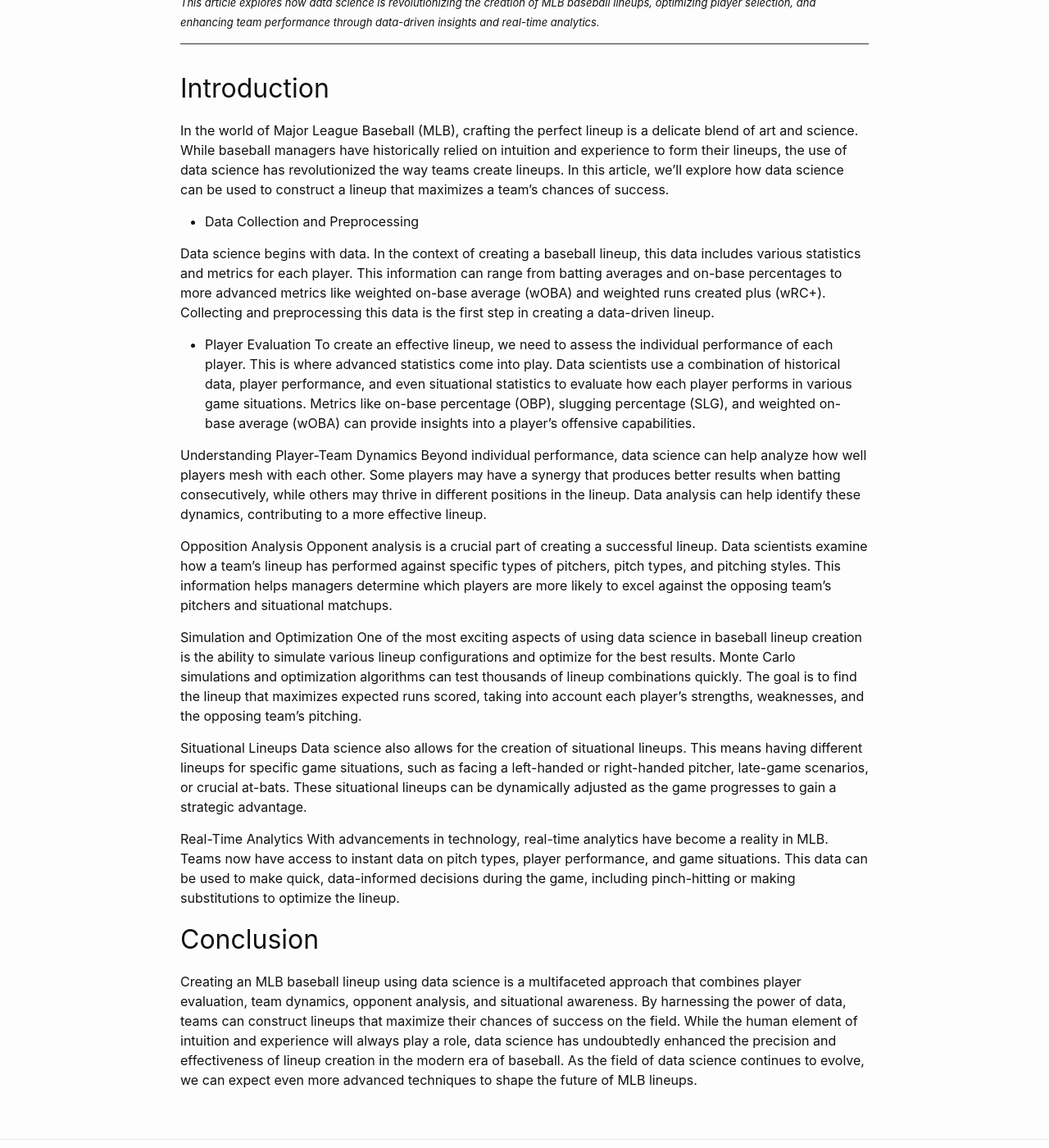
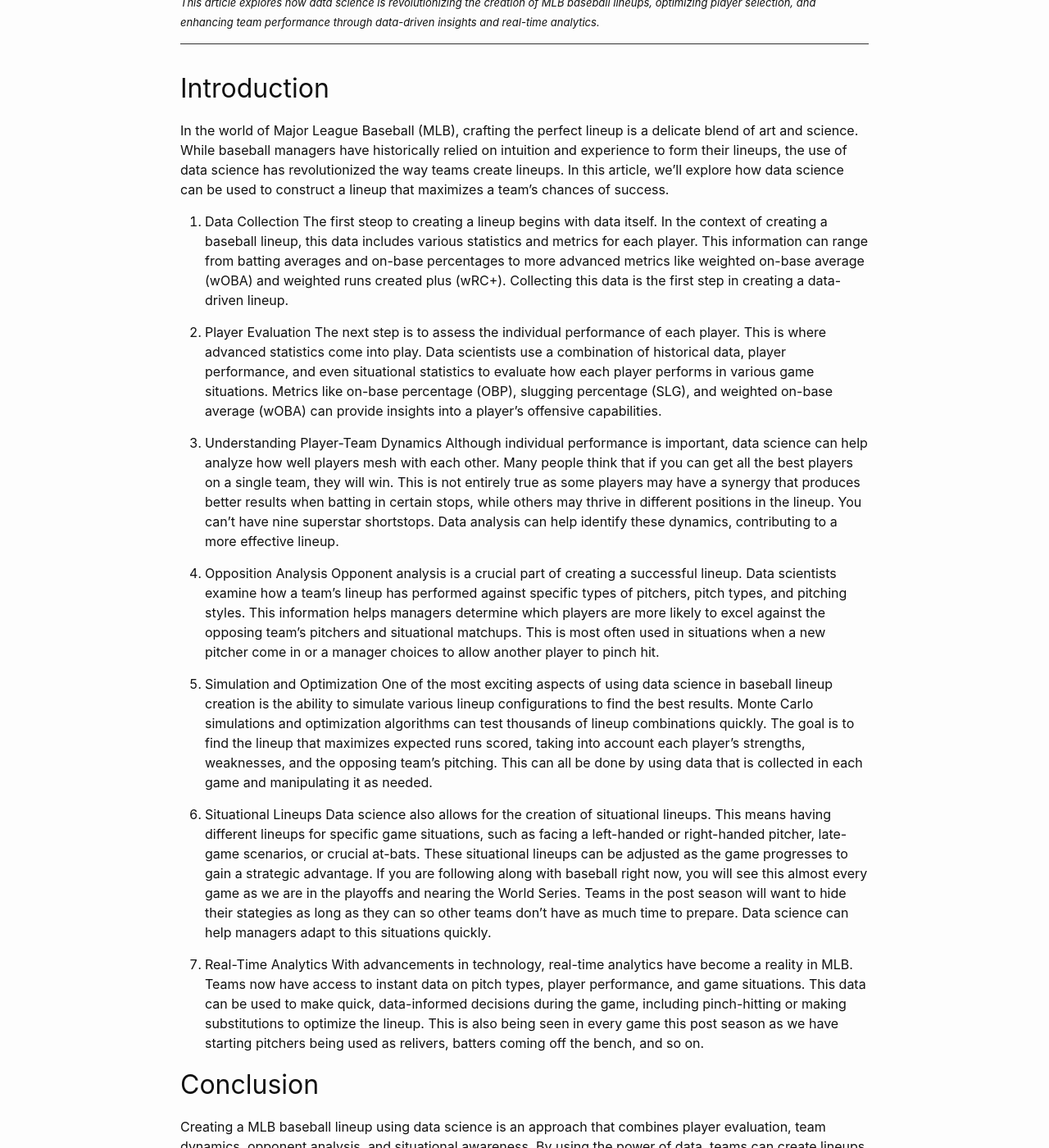
Before and after one commit to boi-andy/my-blog, a Jekyll site: the page built from _posts/2023-10-18-tutorial.md, in a window 1280 px wide and 1400 px high, scrolled down 387 px. Shown: the whole window at 82% size. Built offline with Jekyll 4.4.1, drawn with Linux system fonts in a browser that asks for light colours; comment, search, counter and statistics services are not loaded; some of the changed text lies outside the part shown.

Commit message:
grammar clean up

```diff
--- a/_posts/2023-10-18-tutorial.md
+++ b/_posts/2023-10-18-tutorial.md
@@ -11,28 +11,27 @@ image: "/assets/images/starting_lineup.jpeg"
 
 In the world of Major League Baseball (MLB), crafting the perfect lineup is a delicate blend of art and science. While baseball managers have historically relied on intuition and experience to form their lineups, the use of data science has revolutionized the way teams create lineups. In this article, we'll explore how data science can be used to construct a lineup that maximizes a team's chances of success.
 
-* Data Collection and Preprocessing
+1. Data Collection
+The first steop to creating a lineup begins with data itself. In the context of creating a baseball lineup, this data includes various statistics and metrics for each player. This information can range from batting averages and on-base percentages to more advanced metrics like weighted on-base average (wOBA) and weighted runs created plus (wRC+). Collecting this data is the first step in creating a data-driven lineup.
 
-Data science begins with data. In the context of creating a baseball lineup, this data includes various statistics and metrics for each player. This information can range from batting averages and on-base percentages to more advanced metrics like weighted on-base average (wOBA) and weighted runs created plus (wRC+). Collecting and preprocessing this data is the first step in creating a data-driven lineup.
+2. Player Evaluation
+The next step is to assess the individual performance of each player. This is where advanced statistics come into play. Data scientists use a combination of historical data, player performance, and even situational statistics to evaluate how each player performs in various game situations. Metrics like on-base percentage (OBP), slugging percentage (SLG), and weighted on-base average (wOBA) can provide insights into a player's offensive capabilities.
 
-* Player Evaluation
-To create an effective lineup, we need to assess the individual performance of each player. This is where advanced statistics come into play. Data scientists use a combination of historical data, player performance, and even situational statistics to evaluate how each player performs in various game situations. Metrics like on-base percentage (OBP), slugging percentage (SLG), and weighted on-base average (wOBA) can provide insights into a player's offensive capabilities.
+3. Understanding Player-Team Dynamics
+Although individual performance is important, data science can help analyze how well players mesh with each other. Many people think that if you can get all the best players on a single team, they will win. This is not entirely true as some players may have a synergy that produces better results when batting in certain stops, while others may thrive in different positions in the lineup. You can't have nine superstar shortstops. Data analysis can help identify these dynamics, contributing to a more effective lineup.
 
-Understanding Player-Team Dynamics
-Beyond individual performance, data science can help analyze how well players mesh with each other. Some players may have a synergy that produces better results when batting consecutively, while others may thrive in different positions in the lineup. Data analysis can help identify these dynamics, contributing to a more effective lineup.
+4. Opposition Analysis
+Opponent analysis is a crucial part of creating a successful lineup. Data scientists examine how a team's lineup has performed against specific types of pitchers, pitch types, and pitching styles. This information helps managers determine which players are more likely to excel against the opposing team's pitchers and situational matchups. This is most often used in situations when a new pitcher come in or a manager choices to allow another player to pinch hit.
 
-Opposition Analysis
-Opponent analysis is a crucial part of creating a successful lineup. Data scientists examine how a team's lineup has performed against specific types of pitchers, pitch types, and pitching styles. This information helps managers determine which players are more likely to excel against the opposing team's pitchers and situational matchups.
+5. Simulation and Optimization
+One of the most exciting aspects of using data science in baseball lineup creation is the ability to simulate various lineup configurations to find the best results. Monte Carlo simulations and optimization algorithms can test thousands of lineup combinations quickly. The goal is to find the lineup that maximizes expected runs scored, taking into account each player's strengths, weaknesses, and the opposing team's pitching. This can all be done by using data that is collected in each game and manipulating it as needed.
 
-Simulation and Optimization
-One of the most exciting aspects of using data science in baseball lineup creation is the ability to simulate various lineup configurations and optimize for the best results. Monte Carlo simulations and optimization algorithms can test thousands of lineup combinations quickly. The goal is to find the lineup that maximizes expected runs scored, taking into account each player's strengths, weaknesses, and the opposing team's pitching.
+5. Situational Lineups
+Data science also allows for the creation of situational lineups. This means having different lineups for specific game situations, such as facing a left-handed or right-handed pitcher, late-game scenarios, or crucial at-bats. These situational lineups can be adjusted as the game progresses to gain a strategic advantage. If you are following along with baseball right now, you will see this almost every game as we are in the playoffs and nearing the World Series. Teams in the post season will want to hide their stategies as long as they can so other teams don't have as much time to prepare. Data science can help managers adapt to this situations quickly.
 
-Situational Lineups
-Data science also allows for the creation of situational lineups. This means having different lineups for specific game situations, such as facing a left-handed or right-handed pitcher, late-game scenarios, or crucial at-bats. These situational lineups can be dynamically adjusted as the game progresses to gain a strategic advantage.
-
-Real-Time Analytics
-With advancements in technology, real-time analytics have become a reality in MLB. Teams now have access to instant data on pitch types, player performance, and game situations. This data can be used to make quick, data-informed decisions during the game, including pinch-hitting or making substitutions to optimize the lineup.
+6. Real-Time Analytics
+With advancements in technology, real-time analytics have become a reality in MLB. Teams now have access to instant data on pitch types, player performance, and game situations. This data can be used to make quick, data-informed decisions during the game, including pinch-hitting or making substitutions to optimize the lineup. This is also being seen in every game this post season as we have starting pitchers being used as relivers, batters coming off the bench, and so on.
 
 ## Conclusion
 
-Creating an MLB baseball lineup using data science is a multifaceted approach that combines player evaluation, team dynamics, opponent analysis, and situational awareness. By harnessing the power of data, teams can construct lineups that maximize their chances of success on the field. While the human element of intuition and experience will always play a role, data science has undoubtedly enhanced the precision and effectiveness of lineup creation in the modern era of baseball. As the field of data science continues to evolve, we can expect even more advanced techniques to shape the future of MLB lineups.
+Creating a MLB baseball lineup using data science is an approach that combines player evaluation, team dynamics, opponent analysis, and situational awareness. By using the power of data, teams can create lineups that maximize their chances of success on the field. While the human element of intuition and experience will always play a role, data science has undoubtedly improved the effectiveness of lineup creation in the modern era of baseball. As the field of data science continues to evolve, we can expect even more advanced techniques to shape the future of MLB lineups.
```
